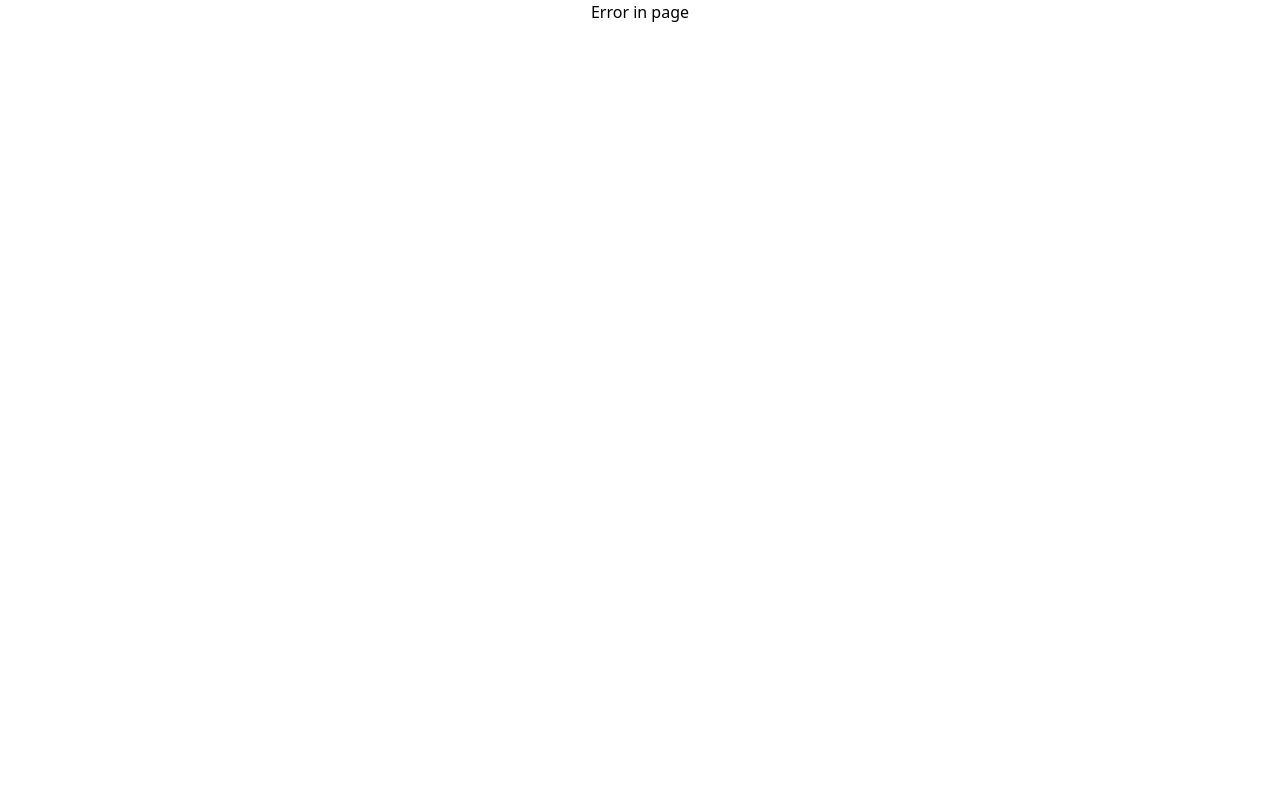
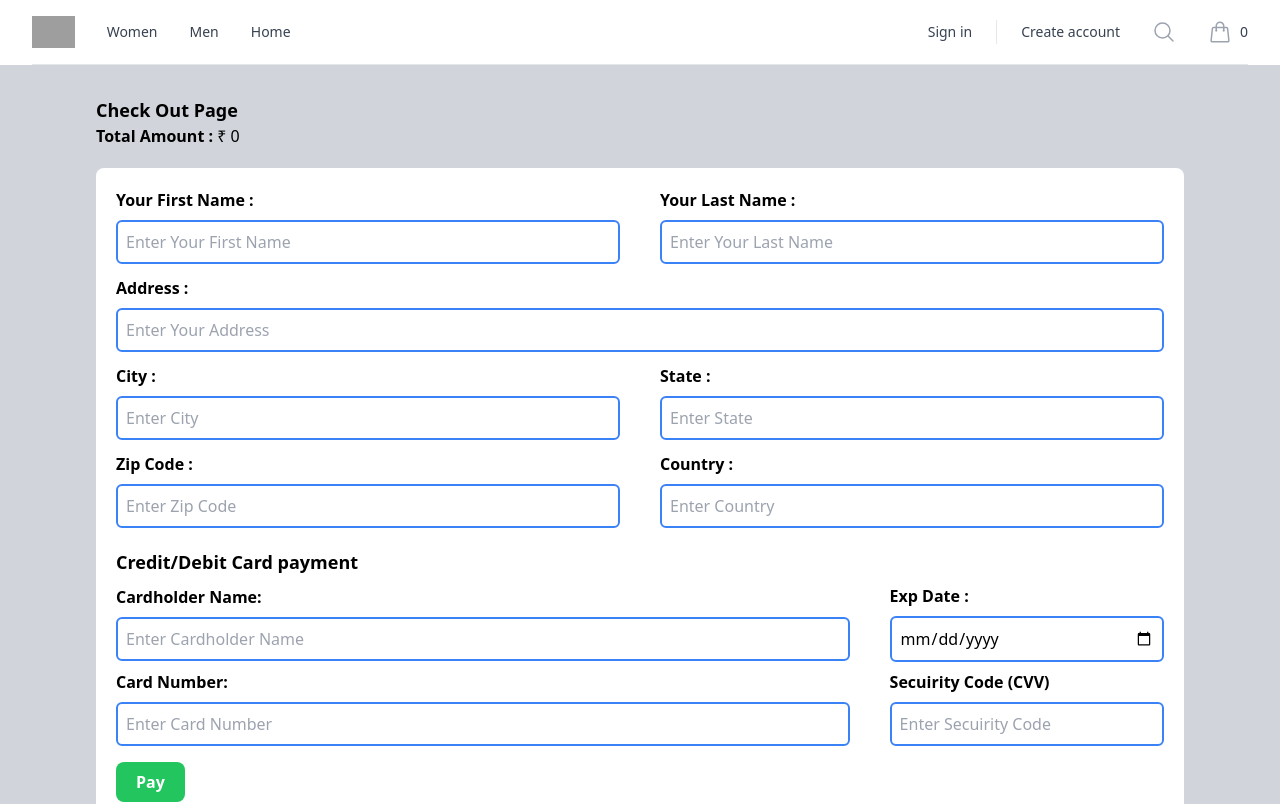
Before and after one commit to varunjatav/bliss-mart-frontend, a React (Vite) app: page /checkout in a window 1280 px wide. Before the commit this address had no page. Shown: the top 804 px of the page. Built offline with nearby package versions, Linux system fonts and the light colour scheme; grey boxes are pictures that could not be loaded.

Commit message:
imporvement in shopping cart and checkout page UI completed

```diff
--- a/src/components/Navigation.jsx
+++ b/src/components/Navigation.jsx
@@ -35,10 +35,11 @@ import {
   ShoppingBagIcon,
   XMarkIcon,
 } from "@heroicons/react/24/outline";
-import { Link } from "react-router-dom";
+import { Link, useNavigate } from "react-router-dom";
 import { useDispatch, useSelector } from "react-redux";
 import { productActions } from "../store/productSlice";
 import { authActions } from "../store/authSlice";
+import { cartActions } from "../store/cartSlice";
 
 const navigation = {
   categories: [
@@ -116,15 +117,17 @@ const navigation = {
 
 export default function Example() {
   const [open, setOpen] = useState(false);
+  const navigate = useNavigate();
 
   const dispatch = useDispatch();
   const persistedToken = localStorage.getItem("token");
+// console.log("persisted token: " + persistedToken);
 
   const cartLength = useSelector((state) => state.cart.cartLength);
-  // console.log(cartLength);
+  console.log(cartLength);
   const userstate = useSelector((state) => state.auth);
   const { isLoggedIn, token, refreshToken, userRole, userId } = userstate;
-  // console.log(isLoggedIn, token, refreshToken, userRole, userId);
+  console.log(isLoggedIn, token, refreshToken, userRole, userId);
 
   const handleProductCategory = (category) => {
     dispatch(productActions.handleCategory(category));
@@ -139,6 +142,10 @@ export default function Example() {
     dispatch(authActions.logout()); // Clear Redux state
     localStorage.removeItem("token");
     localStorage.removeItem("refreshToken");
+    localStorage.removeItem("cartData");
+    localStorage.removeItem("userId");
+    dispatch(cartActions.emptyCart())
+    navigate("/product-list");
   };
 
   return (
@@ -421,7 +428,7 @@ export default function Example() {
               </PopoverGroup>
 
               <div className="ml-auto flex items-center">
-                {persistedToken ? (
+                {token || persistedToken ? (
                   <div className="hidden lg:flex lg:flex-1 lg:items-center lg:justify-end lg:space-x-6">
                     <button
                       className="text-sm font-medium text-gray-700 hover:text-gray-800"
--- a/src/main.jsx
+++ b/src/main.jsx
@@ -11,6 +11,7 @@ import ErrorBoundary from "./components/ErrorBoundary.jsx";
 import Cart from "./pages/Cart.jsx";
 import Login from "./pages/Login.jsx";
 import SignUp from "./pages/SignUp.jsx";
+import Checkout from "./pages/Checkout.jsx";
 
 const router = createBrowserRouter([
   {
@@ -41,6 +42,9 @@ const router = createBrowserRouter([
       },{
         path:"signup",
         element: <SignUp/>
+      },{
+        path:'checkout',
+        element: <Checkout/>
       }
     ],
   },
--- a/src/output.css
+++ b/src/output.css
@@ -791,14 +791,14 @@ video {
   width: 1.5rem;
 }
 
-.w-96 {
-  width: 24rem;
-}
-
 .w-\[20\%\] {
   width: 20%;
 }
 
+.w-\[30\%\] {
+  width: 30%;
+}
+
 .w-\[400px\] {
   width: 400px;
 }
@@ -825,14 +825,6 @@ video {
 
 .w-px {
   width: 1px;
-}
-
-.w-14 {
-  width: 3.5rem;
-}
-
-.w-28 {
-  width: 7rem;
 }
 
 .max-w-2xl {
@@ -1013,6 +1005,11 @@ video {
   border-color: rgb(0 0 0 / var(--tw-border-opacity));
 }
 
+.border-blue-500 {
+  --tw-border-opacity: 1;
+  border-color: rgb(59 130 246 / var(--tw-border-opacity));
+}
+
 .border-gray-200 {
   --tw-border-opacity: 1;
   border-color: rgb(229 231 235 / var(--tw-border-opacity));
@@ -1072,11 +1069,6 @@ video {
   background-color: rgb(234 179 8 / var(--tw-bg-opacity));
 }
 
-.bg-blue-800 {
-  --tw-bg-opacity: 1;
-  background-color: rgb(30 64 175 / var(--tw-bg-opacity));
-}
-
 .bg-opacity-25 {
   --tw-bg-opacity: 0.25;
 }
@@ -1099,12 +1091,12 @@ video {
   padding: 6rem;
 }
 
+.p-3 {
+  padding: 0.75rem;
+}
+
 .p-5 {
   padding: 1.25rem;
-}
-
-.p-3 {
-  padding: 0.75rem;
 }
 
 .px-1 {
@@ -1199,6 +1191,10 @@ video {
   padding-bottom: 1rem;
 }
 
+.pb-5 {
+  padding-bottom: 1.25rem;
+}
+
 .pb-8 {
   padding-bottom: 2rem;
 }
@@ -1217,6 +1213,10 @@ video {
 
 .pt-14 {
   padding-top: 3.5rem;
+}
+
+.pt-2 {
+  padding-top: 0.5rem;
 }
 
 .pt-24 {
--- a/src/pages/Cart.jsx
+++ b/src/pages/Cart.jsx
@@ -10,6 +10,7 @@ import {
   fetchCartData,
   postToCart,
 } from "../store/cartSlice";
+import { Link } from "react-router-dom";
 
 const Cart = () => {
   const dispatch = useDispatch();
@@ -17,29 +18,31 @@ const Cart = () => {
   const localCartData = JSON.parse(localStorage.getItem("cartData"));
   const [persistData, setPersistData ] = useState(cartData || localCartData);
 
-  console.log("total discount from cart.jsx", cartData.totalDiscount);
   const userId = localStorage.getItem("userId");
-
-  console.log(localCartData.items);
 
   useEffect(() => {
     dispatch(fetchCartData(userId));
     dispatch(cartActions.TotalPrice());
-    setPersistData(localCartData);
+    // setPersistData(localCartData);
   }, [dispatch, userId]);
-  // console.log(cartData?.cart?.items);
-  console.log("persist cart data", persistData);
+  console.log("cart data", cartData.cart);
 
 
   const handleDecrement = (productId) => {
-    dispatch(decrementCart({ userId, productId }));
+    dispatch(decrementCart({ userId, productId })).then(() => {
+      dispatch(fetchCartData(userId));
+    });
   };
   const handleDelete = (productId) => {
-    dispatch(deleteCart({ userId, productId }));
+    dispatch(deleteCart({ userId, productId })).then(() => {
+      dispatch(fetchCartData(userId));
+    });
   };
 
   const handleIncrement = (productId) => {
-    dispatch(postToCart({ _id: productId, userId }));
+    dispatch(postToCart({ _id: productId, userId })).then(() => {
+      dispatch(fetchCartData(userId));
+    });
   };
 
   return (
@@ -65,8 +68,7 @@ const Cart = () => {
             </thead>
             <tbody>
               {cartData?.cartLength > 0 ? (
-                localCartData.items?.map((cartItem, i) => {
-                  console.log(cartItem);
+                cartData?.cart?.items?.map((cartItem, i) => {
                   return (
                     <tr key={cartItem._id} className="py-2">
                       <td>
@@ -146,7 +148,7 @@ const Cart = () => {
             <h2>
               {" "}
               <span className="font-bold text-md "> Total Discount: </span> -
-              &#x20b9; {cartData.totalDiscount}
+              &#x20b9; {Math.round(cartData.totalDiscount)}
             </h2>
           </div>
 
@@ -160,9 +162,9 @@ const Cart = () => {
               </span> &#x20b9; {Math.round(cartData.totalAmount - cartData.totalDiscount)}
             </h2>
             <div className="py-4">
-              <button className="bg-green-500 px-5 py-2 rounded-lg text-white font-bold">
+              <Link to={'/checkout'} className="bg-green-500 px-5 py-2 rounded-lg text-white font-bold">
                 Checkout
-              </button>
+              </Link>
             </div>
           </div>
         </div>
--- /dev/null
+++ b/src/pages/Checkout.jsx
@@ -0,0 +1,160 @@
+import React from "react";
+import { useSelector } from "react-redux";
+
+const Checkout = () => {
+  const cartData = useSelector((state) => state.cart);
+  return (
+    <section className="container bg-gray-300 p-24">
+        <div className="pb-5">
+        <h1 className="font-bold text-lg">Check Out Page</h1>
+        <p> <span className="font-semibold text-md">Total Amount :</span> &#x20b9; {Math.round(cartData.totalAmount - cartData.totalDiscount)}</p>
+        </div>
+
+
+        <div className="bg-white p-5 rounded-lg ">
+          <form action="">
+            <div className="flex justify-between gap-10 items-center">
+              <div className="flex flex-1 w-full flex-col gap-2">
+                <label htmlFor="firstname" className="font-semibold">Your First Name :</label>
+                <input
+                  type="text"
+                  id="firstname"
+                  placeholder="Enter Your First Name"
+                  className="border-2 border-blue-500 w-full p-2 rounded-md"
+                  required
+                />
+              </div>
+              <div className="flex flex-1 w-full flex-col gap-2">
+                <label htmlFor="lastname" className="font-semibold">Your Last Name :</label>
+                <input
+                  type="text"
+                  id="lastname"
+                  placeholder="Enter Your Last Name"
+                  className="border-2 border-blue-500 w-full p-2 rounded-md"
+                  required
+                />
+              </div>
+            </div>
+
+
+
+            <div className="flex flex-1 w-full flex-col gap-2 pt-3">
+                <label htmlFor="address" className="font-semibold">Address :</label>
+                <input
+                  type="text"
+                  id="address"
+                  placeholder="Enter Your Address"
+                  className="border-2 border-blue-500 w-full p-2 rounded-md"
+                  required
+                />
+            </div>
+
+            <div className="flex justify-between gap-10 items-center pt-3">
+              <div className="flex flex-1 w-full flex-col gap-2">
+                <label htmlFor="city" className="font-semibold">City :</label>
+                <input
+                  type="text"
+                  id="city"
+                  placeholder="Enter City"
+                  className="border-2 border-blue-500 w-full p-2 rounded-md "
+                  required
+                />
+              </div>
+              <div className="flex flex-1 w-full flex-col gap-2">
+                <label htmlFor="state" className="font-semibold">State :</label>
+                <input
+                  type="text"
+                  id="state"
+                  placeholder="Enter State"
+                  className="border-2 border-blue-500 w-full p-2 rounded-md"
+                  required
+                />
+              </div>
+            </div>
+
+            <div className="flex justify-between gap-10 items-center pt-3">
+              <div className="flex flex-1 w-full flex-col gap-2">
+                <label htmlFor="zip" className="font-semibold">Zip Code :</label>
+                <input
+                  type="number"
+                  id="zip"
+                  placeholder="Enter Zip Code"
+                  className="border-2 border-blue-500 w-full p-2 rounded-md "
+                  required
+                />
+              </div>
+              <div className="flex flex-1 w-full flex-col gap-2">
+                <label htmlFor="country" className="font-semibold">Country :</label>
+                <input
+                  type="text"
+                  id="country"
+                  placeholder="Enter Country"
+                  className="border-2 border-blue-500 w-full p-2 rounded-md"
+                  required
+                />
+              </div>
+            </div>
+            <div className="pt-5">
+            <h1 className="font-bold text-lg ">Credit/Debit Card payment</h1>
+            <div className="flex justify-between gap-10 items-center pt-2">
+
+              <div className="flex flex-2 w-[70%] flex-col gap-2">
+                <label htmlFor="cardholder_name" className="font-semibold">Cardholder Name:</label>
+                <input
+                  type="text"
+                  id="cardholder_name"
+                  placeholder="Enter Cardholder Name"
+                  className="border-2 border-blue-500 w-full p-2 rounded-md "
+                  required
+                />
+              </div>
+              <div className="flex flex-1 w-[30%] flex-col gap-2">
+                <label htmlFor="exp_date" className="font-semibold">Exp Date :</label>
+                <input
+                  type="date"
+                  id="exp_date"
+                  placeholder="Enter Country"
+                  className="border-2 border-blue-500 w-full p-2 rounded-md"
+                  required
+                />
+              </div>
+            </div>
+
+            <div className="flex justify-between gap-10 items-center pt-2">
+
+                <div className="flex flex-2 w-[70%] flex-col gap-2">
+                  <label htmlFor="card_number" className="font-semibold">Card Number:</label>
+                  <input
+                    type="number"
+                    id="card_number"
+                    placeholder="Enter Card Number"
+                    className="border-2 border-blue-500 w-full p-2 rounded-md "
+                    required
+                  />
+                </div>
+                <div className="flex flex-1 w-[30%] flex-col gap-2">
+                  <label htmlFor="secuirty_code" className="font-semibold">Secuirity Code (CVV)</label>
+                  <input
+                    type="number"
+                    id="secuirty_code"
+                    placeholder="Enter Secuirity Code"
+                    className="border-2 border-blue-500 w-full p-2 rounded-md"
+                    required
+                    max={3}
+                  />
+                </div>
+              </div>
+            </div>
+            <div className="py-4">
+              <input type="submit" value={'Pay'} className="bg-green-500 px-5 py-2 rounded-lg text-white font-bold" />
+
+            </div>
+          </form>
+        </div>
+
+
+    </section>
+  );
+};
+
+export default Checkout;
--- a/src/pages/Login.jsx
+++ b/src/pages/Login.jsx
@@ -4,9 +4,9 @@ import { authActions, loginUser } from "../store/authSlice";
 
 const Login = () => {
   const dispatch = useDispatch();
-  const loginState = useSelector(state => state.auth.login);
-  console.log(loginState);
-
+  const {isError, isLoggedIn, login, userRole} = useSelector(state => state.auth);
+  console.log(isError, isLoggedIn, login, userRole);
+  // const loginState = useSelector(state => state.auth.login)
 
   const handleChange = (e) => {
     const name = e.target.name;
@@ -19,7 +19,7 @@ const Login = () => {
   const handleSubmit = (e) => {
     e.preventDefault();
     // console.log("Submitting login:", loginState); // Log state before submission
-    dispatch(loginUser(loginState)).then(() => dispatch(authActions.resetLoginForm()));
+    dispatch(loginUser(login)).then(() => dispatch(authActions.resetLoginForm()));
   }
 
   return (
@@ -39,7 +39,7 @@ const Login = () => {
             placeholder="Enter your Email here"
             className="border-2 p-2 my-2 rounded-lg w-full hover:border-blue-500 active:border-blue-500"
             onChange={handleChange}
-            value={loginState.email}
+            value={login.email}
           />
         </div>
 
@@ -56,7 +56,7 @@ const Login = () => {
             placeholder="Enter your Password here"
             className="border-2 p-2 mt-2 rounded-lg w-full hover:border-blue-500 active:border-blue-500"
             onChange={handleChange}
-            value={loginState.password}
+            value={login.password}
           />
         </div>
         <div className="py-4 flex items-center justify-center">
@@ -67,6 +67,7 @@ const Login = () => {
           />
         </div>
       </form>
+      {isError?.status === "fail" && <h1 className="text-center font-bold text-lg text-red-600">{isError.message} *</h1>}
     </section>
   );
 };
--- a/src/store/authSlice.js
+++ b/src/store/authSlice.js
@@ -90,6 +90,7 @@ const authSlice = createSlice({
     logout:(state)=>{
         state.token = null;
         state.refreshToken = null;
+        state.userId = null;
     }
   },
   extraReducers: (builder) => {
--- a/src/store/cartSlice.js
+++ b/src/store/cartSlice.js
@@ -28,7 +28,7 @@ export const fetchCartData = createAsyncThunk(
         return rejectWithValue("Failed to fetch cart data");
       }
       // console.log(response.data);
-      localStorage.setItem("cartData", JSON.stringify(response.data));
+      // localStorage.setItem("cartData", JSON.stringify(response.data));
       return response.data;
 
     } catch (error) {
@@ -48,7 +48,7 @@ export const decrementCart = createAsyncThunk(
         `http://localhost:8080/api/cart/decrement?userId=${userId}&productId=${productId}`
       );
       // console.log(response.data);
-      localStorage.setItem("cartData", JSON.stringify(response.data));
+      // localStorage.setItem("cartData", JSON.stringify(response.data));
       return response.data;
     } catch (error) {
       console.log(error.message);
@@ -60,14 +60,12 @@ export const decrementCart = createAsyncThunk(
 export const deleteCart = createAsyncThunk(
   "cart/delete",
   async ({ userId, productId }) => {
-    console.log(userId, productId);
-
     try {
       const response = await axios.delete(
         `http://localhost:8080/api/cart/decrement?userId=${userId}&productId=${productId}`
       );
       // console.log(response.data);
-      localStorage.setItem("cartData", JSON.stringify(response.data));
+      // localStorage.setItem("cartData", JSON.stringify(response.data));
       return response.data;
     } catch (error) {
       console.log(error.message);
@@ -81,19 +79,17 @@ const cartSlice = createSlice({
   name: "cart",
   initialState: {
     cartLength: 0,
-    cart: [],
+    cart: {},
     error: null,
     isLoading: false,
     totalAmount: 0,
     totalDiscount: 0,
-    // quantity: 1,
   },
   reducers: {
     TotalPrice: (state) => {
       state.totalAmount = 0; // Reset total before calculating
       // Check if cart items are available
       state.totalDiscount = 0;
-      console.log(state.cart, state.cart.items);
 
       if (state.cart && state.cart.items) {
         for (let i = 0; i < state.cartLength; i++) {
@@ -104,22 +100,21 @@ const cartSlice = createSlice({
             state.cart.items[i].product.product_price *
             state.cart.items[i].quantity *
             (+(state.cart.items[i].product.product_discount) / 100);
-          console.log("price: " + price);
-          console.log("discount: " + +(discount));
+
 
           state.totalAmount += price || 0;
           state.totalDiscount += discount;
         }
       }
-      console.log("Total Amount:", state.totalAmount);
-      console.log("Total Discount:", +(state.totalDiscount));
     },
+    emptyCart: (state) => {
+      state.cart = {};
+    }
   },
   extraReducers: (builder) => {
     builder.addCase(postToCart.fulfilled, (state, action) => {
       state.error = null;
       state.isLoading = false;
-      console.log(action.payload);
     }),
       builder.addCase(postToCart.pending, (state, action) => {
         state.error = null;
@@ -140,13 +135,13 @@ const cartSlice = createSlice({
     });
     builder.addCase(fetchCartData.pending, (state, action) => {
       state.cartLength = 0;
-      state.cart = [];
+      state.cart = {};
       state.error = null;
       state.isLoading = true;
     });
     builder.addCase(fetchCartData.rejected, (state, action) => {
       state.cartLength = 0;
-      state.cart = [];
+      state.cart = {};
       state.error = state.error;
       state.isLoading = false;
     });
```
